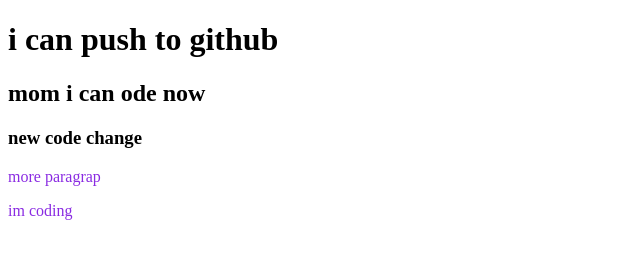
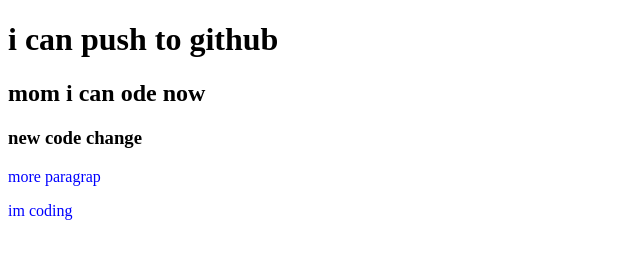
Before and after one commit to Maisha589/my-second-repo2, a plain HTML site: page index.html in a window 1280 px wide. Shown: the whole page, without its empty margins (0-640 px from the left). Drawn offline with Linux system fonts and the light colour scheme.

Commit message:
color changed

```diff
--- a/style.css
+++ b/style.css
@@ -1 +1 @@
-p{color: blueviolet;}
+p{color: blue;}
```
